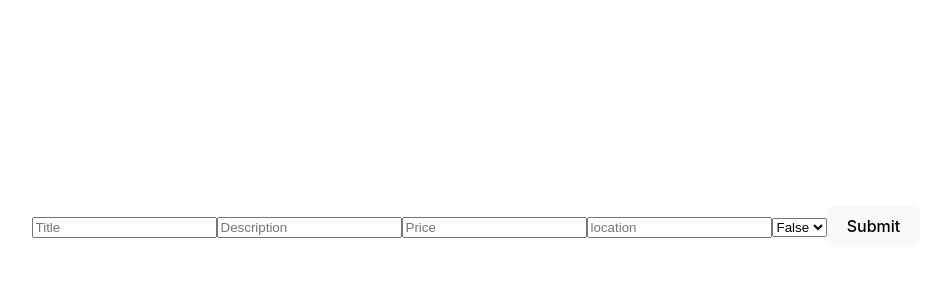
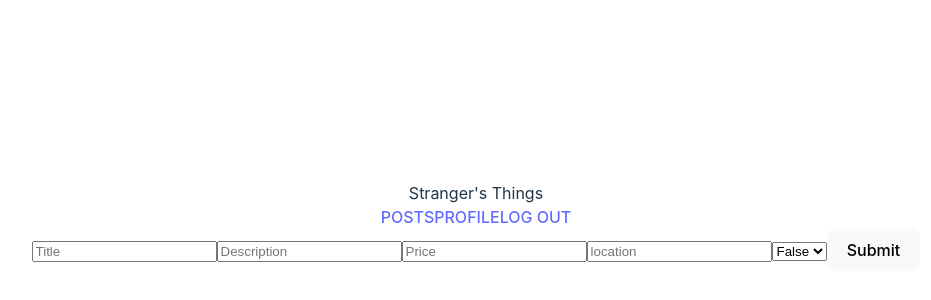
Before and after one commit to Stranger-s-Things1/strangerthings, a React (Vite) app: page /post/form in a window 1280 px wide. Shown: the part 174-474 px from the top of the page, without its empty margins (164-1095 px from the left). Built offline with nearby package versions, Linux system fonts and the light colour scheme.

Commit message:
navigation bar added post and profile routes are working. Will work on logout later

```diff
--- a/src/Pages/Profile.jsx
+++ b/src/Pages/Profile.jsx
@@ -1,6 +1,6 @@
 import {useEffect, useState } from 'react'
 import { LOGGEDIN_API_URL } from '../api/api'
-
+import NavBar from '../components/NavBar'
 
 const Profile = () => {
     const [userData, setUserData] = useState({})
@@ -20,10 +20,11 @@
         myData();
     }, []);
 
-    console.log(userData)
+
 
     return(
         <>
+            <NavBar />
             <h1>Welcome {userData.username}</h1>
         </>
     )
--- a/src/components/NavBar.jsx
+++ b/src/components/NavBar.jsx
@@ -0,0 +1,20 @@
+import { Link } from 'react-router-dom'
+
+const NavBar = () => {
+
+    return(
+        <nav>
+            <div>
+                Stranger's Things
+            </div>
+            <div>
+                {/* <Link>HOME</Link> */}
+                <Link to="/posts">POSTS</Link>
+                <Link to="/profile">PROFILE</Link>
+                <Link>LOG OUT</Link>
+            </div>
+        </nav>
+    )
+}
+
+export default NavBar;
--- a/src/components/PostForm.jsx
+++ b/src/components/PostForm.jsx
@@ -1,5 +1,5 @@
 import { POST_API_URL } from "../api/api"
-
+import NavBar from "./NavBar"
 const handleSubmit = async (e) =>{
 
 
@@ -20,6 +20,7 @@
 
     return (
         <>
+        <NavBar />
         <form method="POST" onSubmit={handleSubmit}>
             <input name="title" placeholder="Title"/>
             <input name="description" placeholder="Description"/>
--- a/src/components/Posts.jsx
+++ b/src/components/Posts.jsx
@@ -1,6 +1,7 @@
 import React from 'react'
 import { POST_API_URL } from '../api/api'
 import { useState, useEffect } from 'react'
+import NavBar from './NavBar'
 
 const handleEdit = async() =>{
     console.log("Edited");
@@ -34,7 +35,7 @@
 
     return (
         <>
-
+            <NavBar />
             {posts && posts.map((post) =>
                 <div key={post._id}>
                 <p key={post._id}>
```
